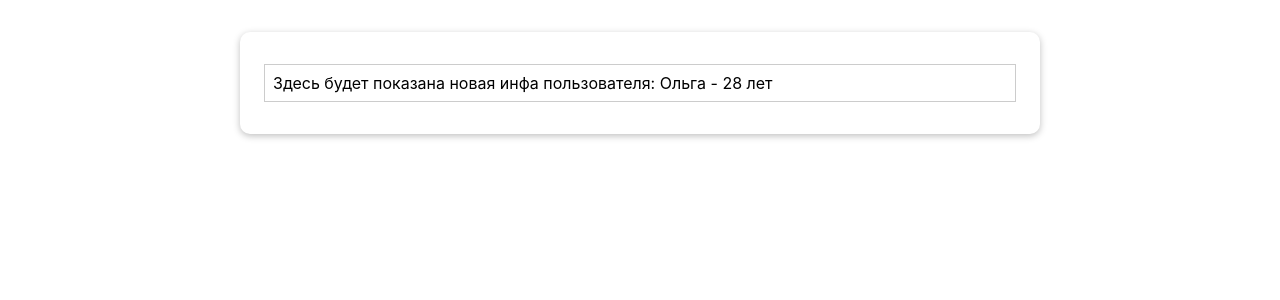
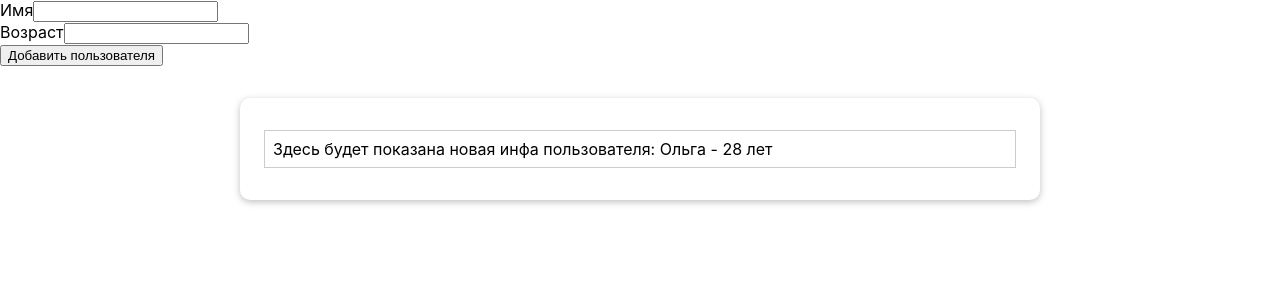
Before and after one commit to kalachyonok/FORM-TEST, a JavaScript app: page / in a window 1280 px wide. Shown: the top 300 px of the page. Built offline with nearby package versions, Linux system fonts and the light colour scheme.

Commit message:
add InfoForm component

```diff
--- a/src/App.js
+++ b/src/App.js
@@ -1,7 +1,13 @@
+import { InfoForm } from "./components/InfoForm";
 import { NameList } from "./components/NameList";
 
 function App() {
-  return <NameList></NameList>;
+  return (
+    <div>
+      <InfoForm />
+      <NameList />
+    </div>
+  );
 }
 
 export default App;
--- a/src/components/InfoForm.js
+++ b/src/components/InfoForm.js
@@ -0,0 +1,21 @@
+import infoStyle from "./InfoForm.module.css";
+
+export const InfoForm = () => {
+  return (
+    <form>
+      <div>
+        <div>
+          <label>Имя</label>
+          <input type="text" />
+        </div>
+
+        <div>
+          <label>Возраст</label>
+          <input type="number" min="0" step="1" />
+        </div>
+
+        <button>Добавить пользователя</button>
+      </div>
+    </form>
+  );
+};
```
Also changed, not shown: src/components/Button.js (added), src/components/Button.module.css (added).
